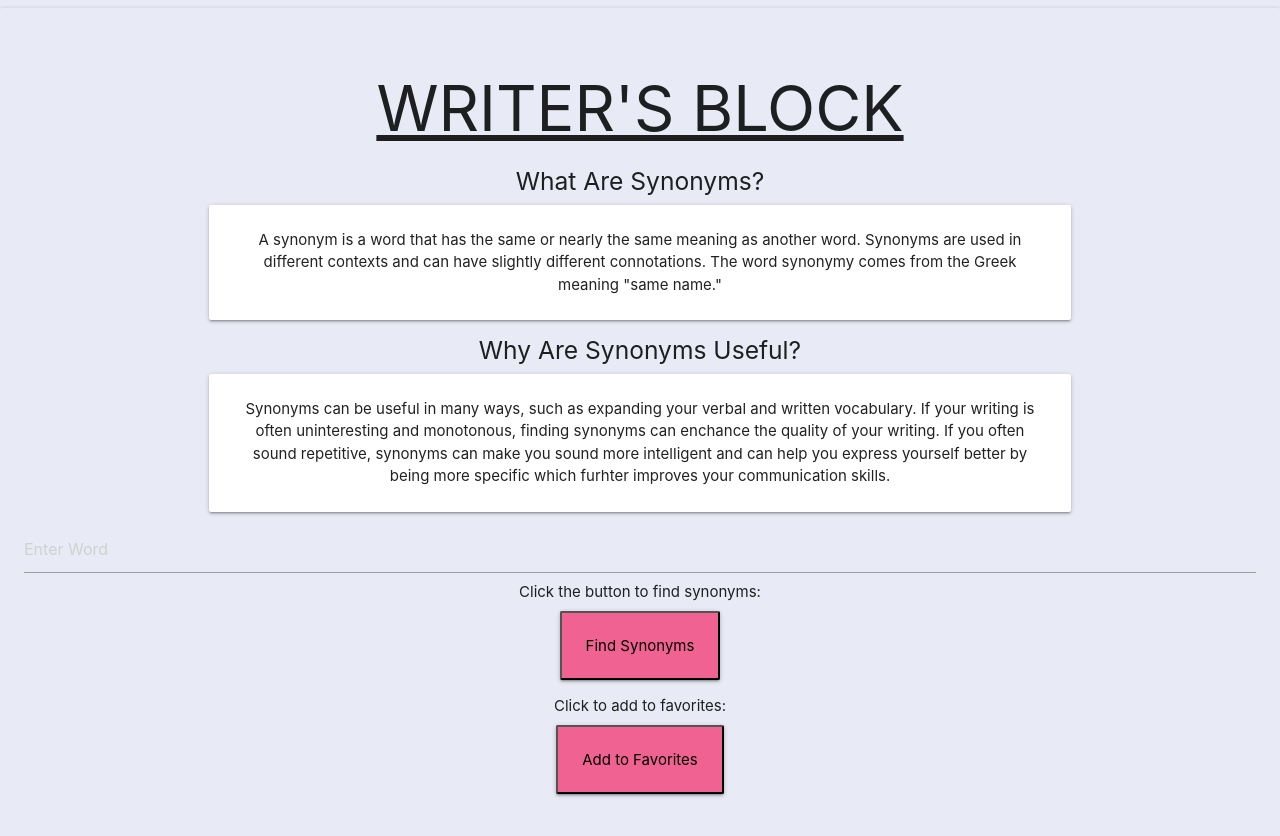
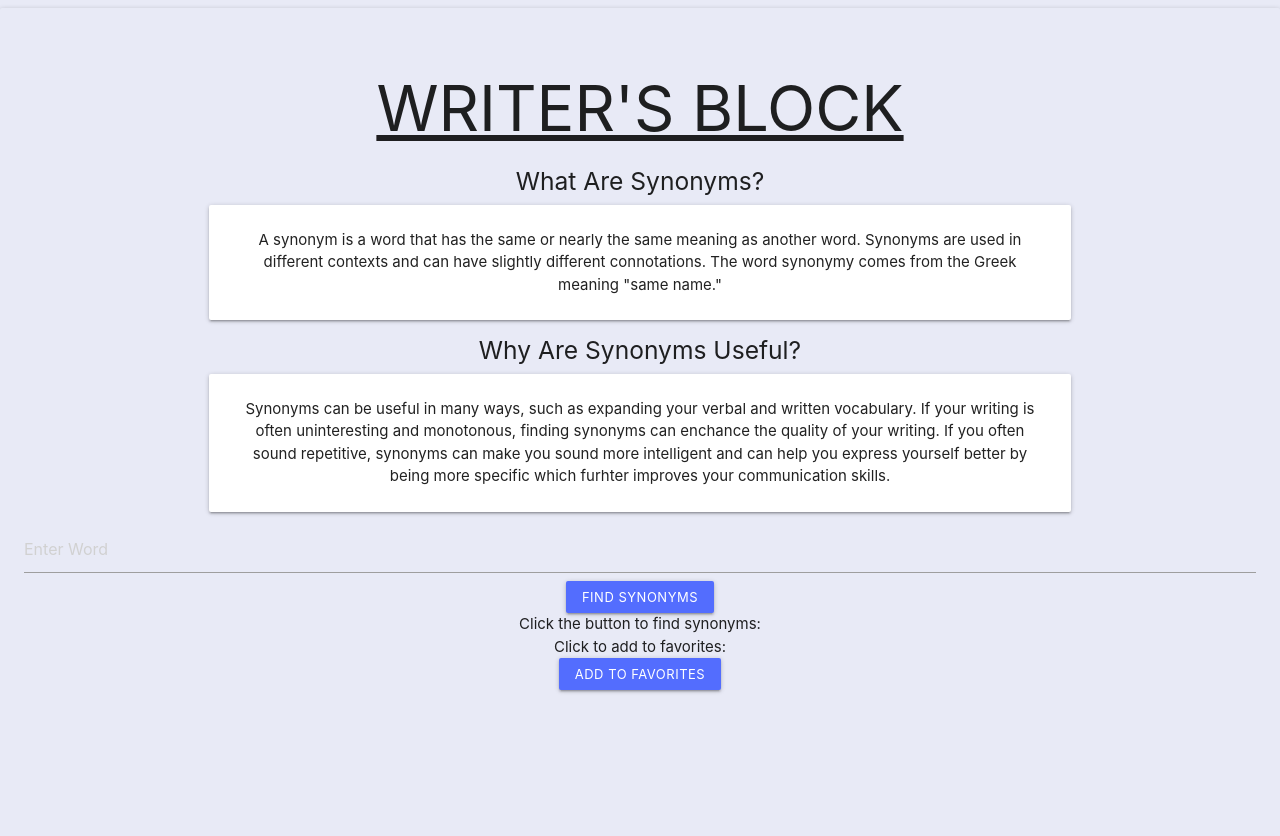
Before and after one commit to TriLea/writersBlock, a website: page index.html in a window 1280 px wide. Shown: the top 836 px of the page. Drawn offline with nearby package versions, Linux system fonts and the light colour scheme.

Commit message:
Fixed HTML

```diff
--- a/index.html
+++ b/index.html
@@ -52,16 +52,16 @@
           </div>
         </section>
         <section>
-          <div id="synonym-form">
-            <input type="text" class="form-input" name="find-synonyms" placeholder="Enter Word" />
+          <div id="synonym-form" class="center">
+              <form id="formSubmit" onsubmit="onSubmit(event)">
+                <input type="text" class="form-input" id="input" name="find-synonyms" placeholder="Enter Word" />
+                  <button id="synonym-button" class="btn-small indigo accent-2 z-depth 10">Find Synonyms</button>
+              </form>
           </div>
           <div class="center">
             <div class="card-synonym-text">
               Click the button to find synonyms:
              </div>
-          </div>
-          <div class="center">
-            <button id="synonym-button" class="card-panel pink lighten-2">Find Synonyms</button>
           </div>
         </section>
         <section>
@@ -71,7 +71,7 @@
             </div>
           </div>
           <div class="center">
-            <button id="favorites-button" class="card-panel pink lighten-2">Add to Favorites</button>
+            <button id="favorites-button" class="btn-small indigo accent-2 z-depth 10">Add to Favorites </button>
           </div>
         </section>
       </div>
```
